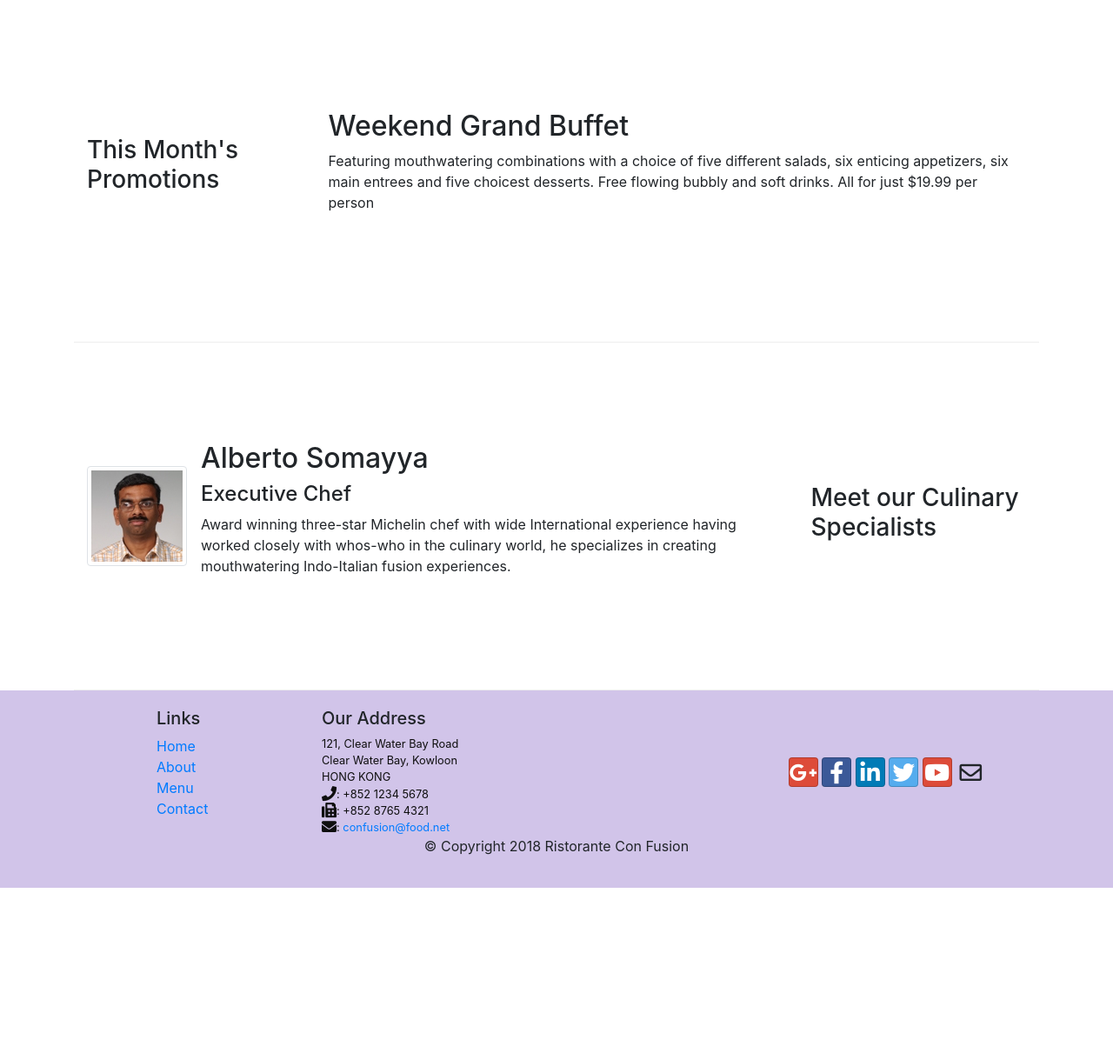
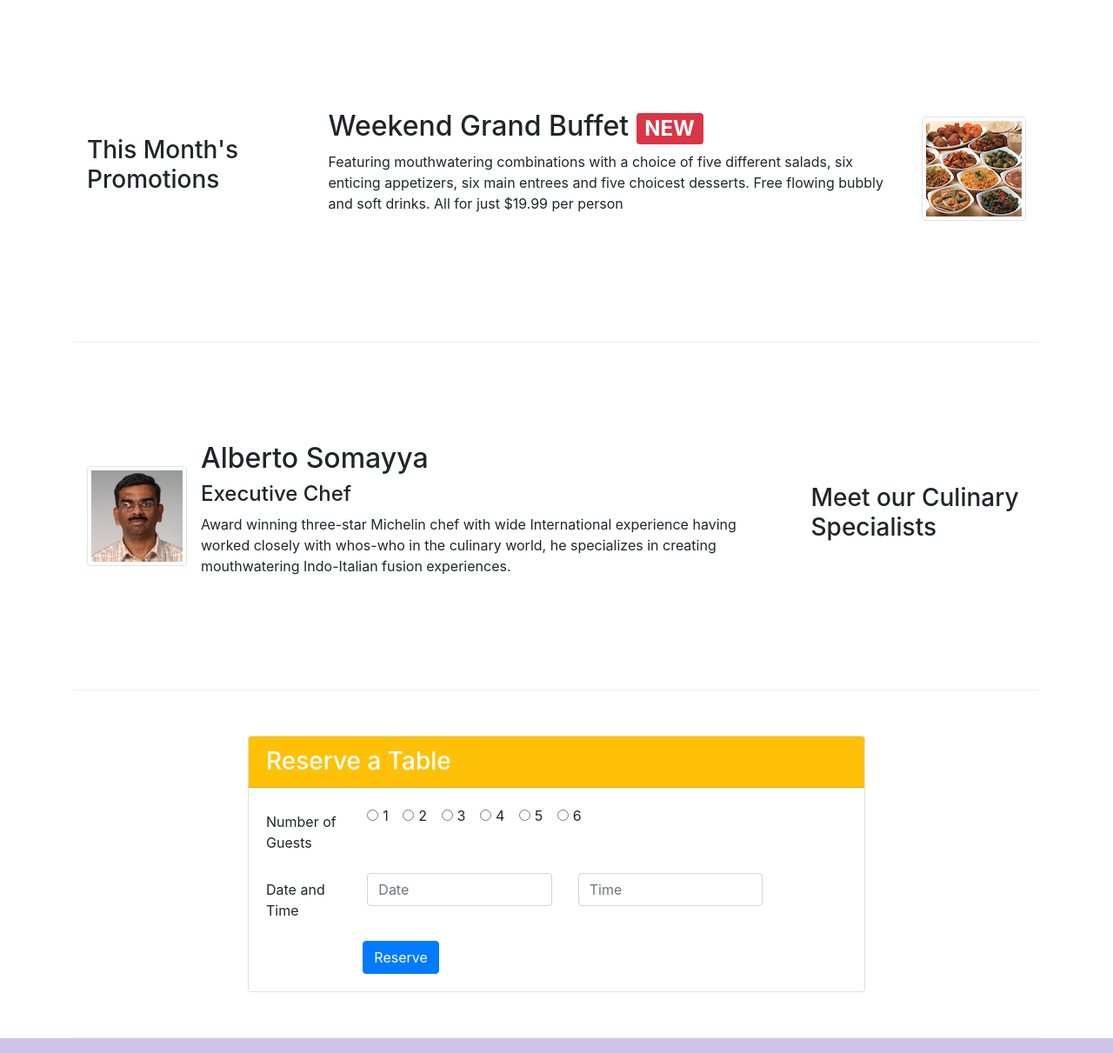
Before and after one commit to vijaiselvan/Restaurant-Website, a website: page index.html in a window 1280 px wide. Shown: the part 740-1951 px from the top of the page at 87% size. Before the commit the page ends 1761 px from the top, so only its background shows below. Drawn offline with nearby package versions, Linux system fonts and the light colour scheme.

Commit message:
Css component Assignment

```diff
--- a/index.html
+++ b/index.html
@@ -22,7 +22,7 @@
             <button class="navbar-toggler" type="button" data-toggle="collapse" data-target="#Navbar">
                 <span class="navbar-toggler-icon"></span>
             </button>
-            <a class="navbar-brand mr-auto" href="#">
+            <a class="navbar-brand" href="#">
                 <a class="navbar-brand mr-auto" href="#"><img src="img/logo.png" height="30" width="41"></a>
             </a>
             <div class="collapse navbar-collapse" id="Navbar">
@@ -51,6 +51,9 @@
                 </div>
                 <div class="col-12 col-sm align-self-center">
                     <img src="img/logo.png" class="img-fluid">
+                </div>
+                <div class="col-12 col-sm align-self-center">
+                    <a href="#form" class="btn btn-sm btn-block btn-warning">Reserve Table</a>
                 </div>
             </div>
         </div>
@@ -82,11 +85,18 @@
                 <h3>This Month's Promotions</h3>
             </div>
             <div class="col col-sm col-md">
-                <h2>Weekend Grand Buffet</h2>
-                <p class="d-none d-sm-block">Featuring mouthwatering combinations with a choice of five different
-                    salads, six enticing appetizers,
-                    six main entrees and five choicest desserts. Free flowing bubbly and soft drinks. All for just
-                    $19.99 per person </p>
+                <div class="media">
+                    <div class="media-body">
+                        <h2 class="mt-0">Weekend Grand Buffet <span class="badge badge-danger">NEW</span></h2>
+                        <p class="d-none d-sm-block">Featuring mouthwatering combinations with a choice of five
+                            different
+                            salads, six enticing appetizers,
+                            six main entrees and five choicest desserts. Free flowing bubbly and soft drinks. All for
+                            just
+                            $19.99 per person </p>
+                    </div>
+                    <img class="d-flex ml-3 img-thumbnail align-self-center" src="img/buffet.png" alt="Uthappizza">
+                </div>
             </div>
         </div>
 
@@ -106,6 +116,71 @@
                             whos-who in the culinary world, he specializes in
                             creating mouthwatering Indo-Italian fusion experiences.
                         </p>
+                    </div>
+                </div>
+            </div>
+        </div>
+
+        <div id="form" class="row row-content align-items-center">
+            <div class="col-12 col-sm-8 offset-sm-2">
+                <div class="card">
+                    <h3 class="card-header bg-warning  text-white">Reserve a Table</h3>
+                    <div class="card-body">
+                        <form>
+                            <div class="form-group row">
+                                <label for="numberofguests" class="col-xl-2 col-form-label">Number of Guests</label>
+                                <div class="col-xl-10">
+                                    <div class="form-check form-check-inline">
+                                        <input class="form-check-input" type="radio" name="inlineRadioOptions"
+                                            id="inlineRadio1" value="option1">
+                                        <label class="form-check-label" for="inlineRadio1">1</label>
+                                    </div>
+                                    <div class="form-check form-check-inline">
+                                        <input class="form-check-input" type="radio" name="inlineRadioOptions"
+                                            id="inlineRadio2" value="option2">
+                                        <label class="form-check-label" for="inlineRadio2">2</label>
+                                    </div>
+                                    <div class="form-check form-check-inline">
+                                        <input class="form-check-input" type="radio" name="inlineRadioOptions"
+                                            id="inlineRadio3" value="option3">
+                                        <label class="form-check-label" for="inlineRadio3">3</label>
+                                    </div>
+                                    <div class="form-check form-check-inline">
+                                        <input class="form-check-input" type="radio" name="inlineRadioOptions"
+                                            id="inlineRadio4" value="option4">
+                                        <label class="form-check-label" for="inlineRadio3">4</label>
+                                    </div>
+                                    <div class="form-check form-check-inline">
+                                        <input class="form-check-input" type="radio" name="inlineRadioOptions"
+                                            id="inlineRadio5" value="option5">
+                                        <label class="form-check-label" for="inlineRadio3">5</label>
+                                    </div>
+                                    <div class="form-check form-check-inline">
+                                        <input class="form-check-input" type="radio" name="inlineRadioOptions"
+                                            id="inlineRadio6" value="option6">
+                                        <label class="form-check-label" for="inlineRadio3">6</label>
+                                    </div>
+                                </div>
+                            </div>
+                            <div class="form-group row">
+                                <label for="date" class="col-xl-2 col-form-label">Date and Time</label>
+                                <div class="col-xl-10">
+                                    <div class="row">
+                                        <div class="col-sm-5">
+                                            <input type="text" class="form-control" id="date" name="date"
+                                                placeholder="Date">
+                                        </div>
+                                        <div class="col-sm-5">
+                                            <input type="text" class="form-control" id="time" name="time"
+                                                placeholder="Time">
+                                        </div>
+                                    </div>
+                                </div>
+                            </div>
+                            <div class="offset-xl-2">
+                                <button class="btn btn-primary">Reserve</button>
+                            </div>
+                        </form>
                     </div>
                 </div>
             </div>
```
Also changed, not shown: aboutus.html (+1 -1 lines), contactus.html (+1 -1 lines).
